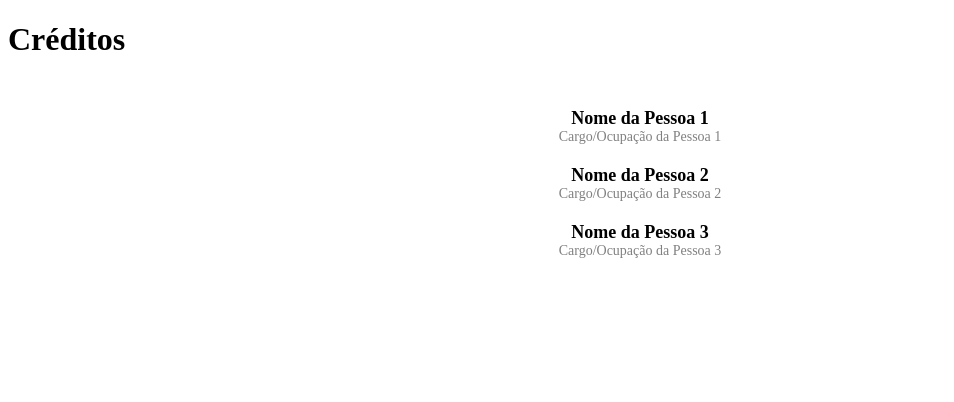
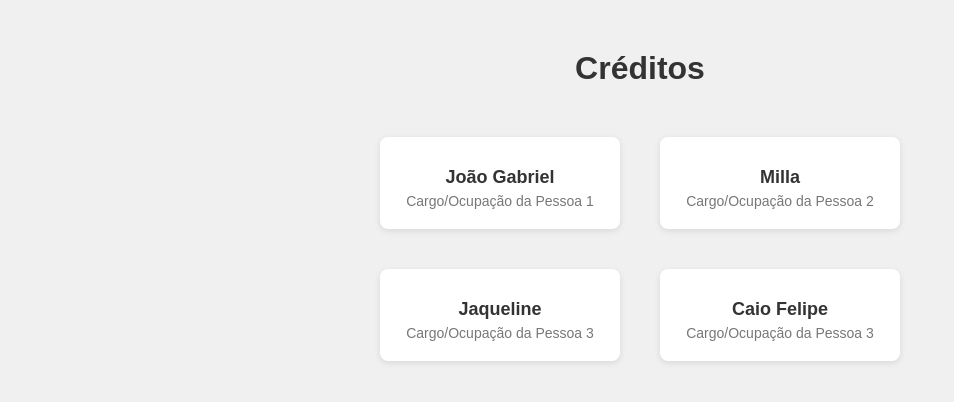
Before and after one commit to webhub3750/creditos.github.io, a plain HTML site: page index.html in a window 1280 px wide. Shown: the whole page, without its empty margins (0-954 px from the left). Drawn offline with Linux system fonts and the light colour scheme.

Commit message:
Update index.html

```diff
--- a/index.html
+++ b/index.html
@@ -3,25 +3,53 @@
 <head>
     <title>Créditos</title>
     <style>
+        body {
+            font-family: Arial, sans-serif;
+            background-color: #f0f0f0;
+        }
+
+        h1 {
+            text-align: center;
+            margin-top: 50px;
+            color: #333;
+        }
+
         .creditos {
             max-width: 600px;
             margin: 0 auto;
-            text-align: center;
-            margin-top: 50px;
+            display: flex;
+            flex-wrap: wrap;
+            justify-content: center;
+            align-items: center;
+            margin-top: 30px;
         }
 
         .creditos-item {
-            margin-bottom: 20px;
+            width: 200px;
+            padding: 20px;
+            margin: 20px;
+            text-align: center;
+            background-color: #fff;
+            border-radius: 8px;
+            box-shadow: 0px 2px 6px rgba(0, 0, 0, 0.1);
+            transition: transform 0.3s ease-in-out;
+        }
+
+        .creditos-item:hover {
+            transform: scale(1.05);
         }
 
         .creditos-nome {
             font-weight: bold;
             font-size: 18px;
+            color: #333;
+            margin-top: 10px;
         }
 
         .creditos-descricao {
-            color: gray;
+            color: #777;
             font-size: 14px;
+            margin-top: 5px;
         }
     </style>
 </head>
@@ -29,15 +57,19 @@
     <h1>Créditos</h1>
     <div class="creditos">
         <div class="creditos-item">
-            <div class="creditos-nome">Nome da Pessoa 1</div>
+            <div class="creditos-nome">João Gabriel</div>
             <div class="creditos-descricao">Cargo/Ocupação da Pessoa 1</div>
         </div>
         <div class="creditos-item">
-            <div class="creditos-nome">Nome da Pessoa 2</div>
+            <div class="creditos-nome">Milla</div>
             <div class="creditos-descricao">Cargo/Ocupação da Pessoa 2</div>
         </div>
         <div class="creditos-item">
-            <div class="creditos-nome">Nome da Pessoa 3</div>
+            <div class="creditos-nome">Jaqueline</div>
+            <div class="creditos-descricao">Cargo/Ocupação da Pessoa 3</div>
+        </div>
+        <div class="creditos-item">
+            <div class="creditos-nome">Caio Felipe</div>
             <div class="creditos-descricao">Cargo/Ocupação da Pessoa 3</div>
         </div>
     </div>
```
